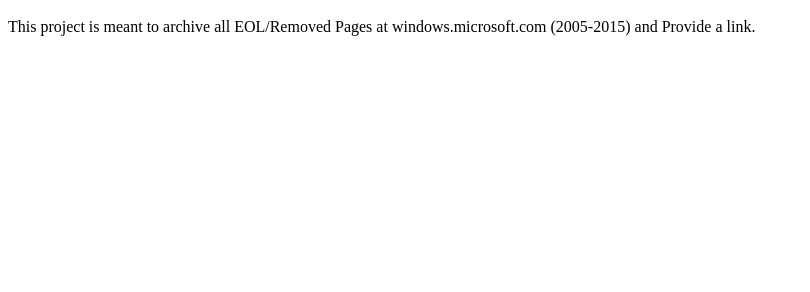
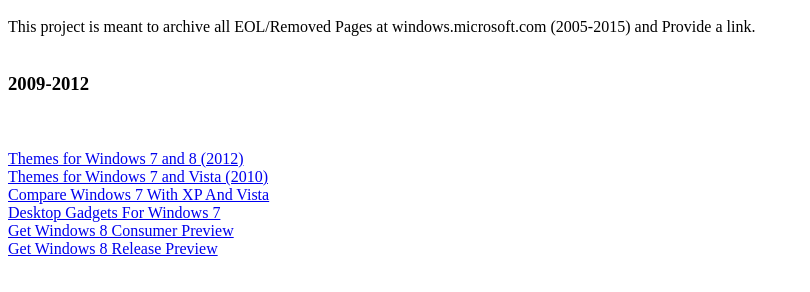
Before and after one commit to mijhelt/mijhelt.github.io, a plain HTML site: page 0515-Project/index.html in a window 1280 px wide. Shown: the part 48-340 px from the top of the page, without its empty margins (0-810 px from the left). Drawn offline with Linux system fonts and the light colour scheme.

Commit message:
Update index.html

```diff
--- a/0515-Project/index.html
+++ b/0515-Project/index.html
@@ -1,2 +1,16 @@
 <h1>Welcome to the Zero5,15 Project</h1>
 This project is meant to archive all EOL/Removed Pages at windows.microsoft.com (2005-2015) and Provide a link.
+<br></br>
+<h3>2009-2012</h3>
+<br></br>
+<a href="https://web.archive.org/web/20121004232229/http://windows.microsoft.com/en-US/windows/downloads/personalize/themes?T1=top">Themes for Windows 7 and 8 (2012)</a>
+<br>
+<a href="https://web.archive.org/web/20100706034924/http://windows.microsoft.com:80/en-US/windows/downloads/personalize/themes?T1=all">Themes for Windows 7 and Vista (2010)</a>
+<br>
+<a href="https://web.archive.org/web/20091027063118/http://windows.microsoft.com/en-US/windows7/products/compare?T1=tab20">Compare Windows 7 With XP And Vista</a>
+<br>
+<a href="https://web.archive.org/web/20120229232412/http://windows.microsoft.com/en-US/windows/downloads/personalize/gadgets">Desktop Gadgets For Windows 7</a>
+<br>
+<a href="https://web.archive.org/web/20120229215916/http://windows.microsoft.com/en-US/windows-8/download">Get Windows 8 Consumer Preview</a>
+<br>
+<a href="https://web.archive.org/web/20120802004624/http://windows.microsoft.com/en-US/windows-8/download">Get Windows 8 Release Preview</a>
```
